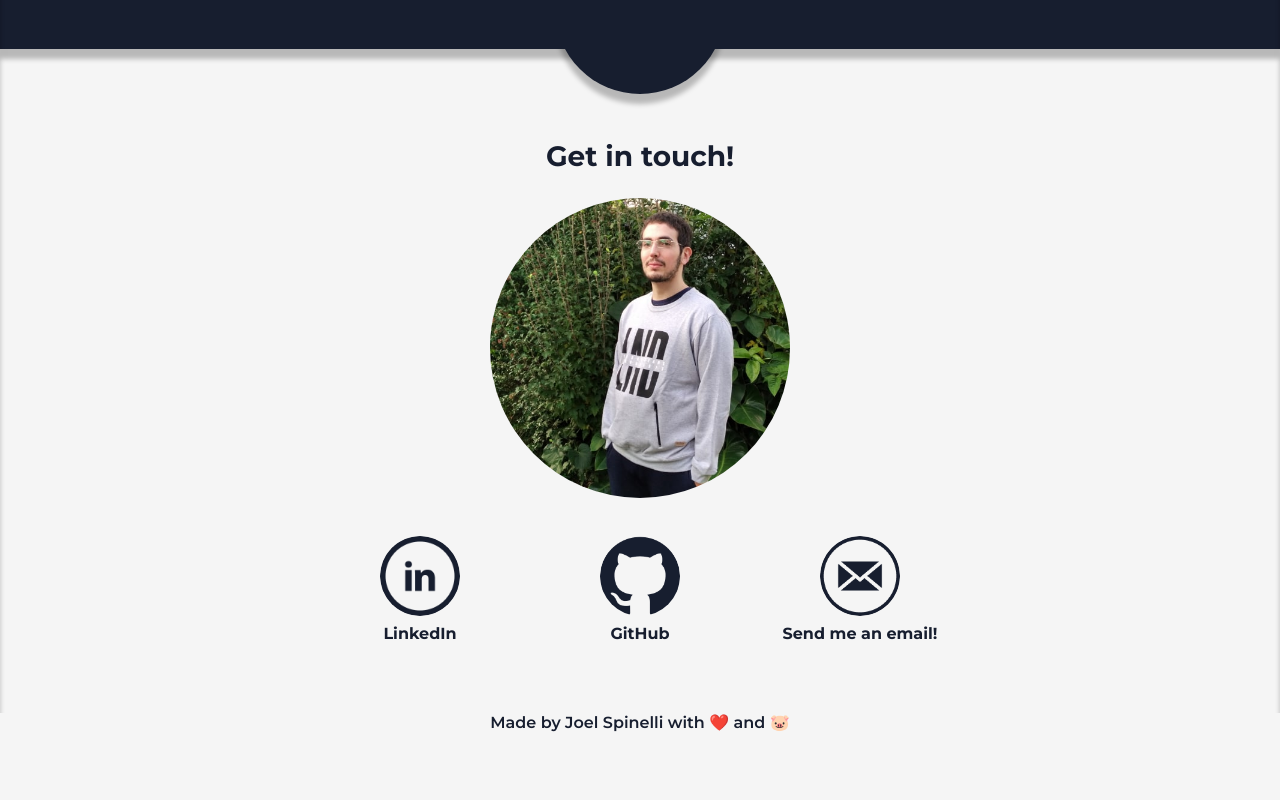
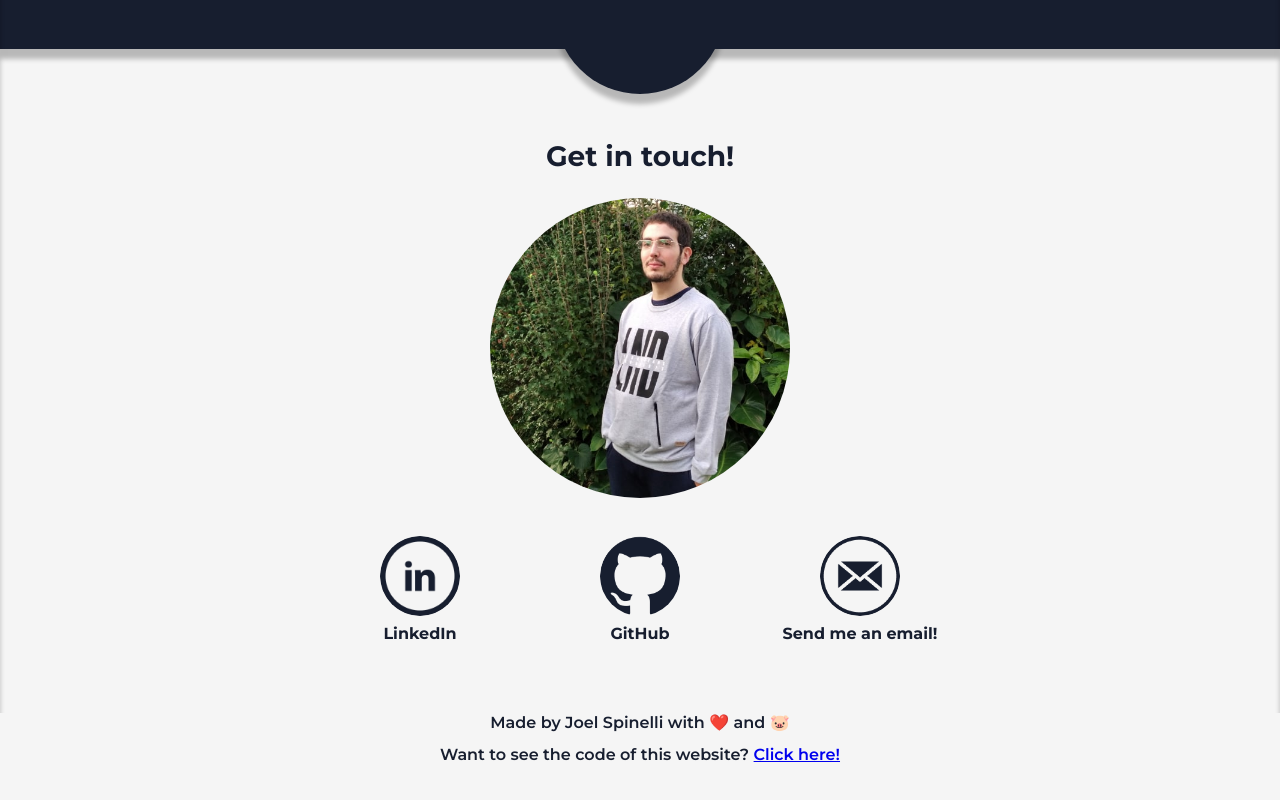
Before and after one commit to joelspi97/portfolio, a React (Create React App) app: page / in a window 1280 px wide. Shown: the part 1952-2752 px from the top of the page. Built offline with nearby package versions, Linux system fonts and the light colour scheme.

Commit message:
added link to github repository

```diff
--- a/src/App.jsx
+++ b/src/App.jsx
@@ -18,6 +18,8 @@ function App() {
       </main>
       <footer className="footer">
         <p>Made by Joel Spinelli with <span aria-label="love">❤️️</span> and <span aria-label="porcine power">🐷</span></p>
+        <br />
+        <p>Want to see the code of this website? <a href="https://github.com/joelspi97/portfolio" target="_blank" aria-label="Visit this website Github repository.">Click here!</a></p>
       </footer>
     </>
   );
--- a/src/scss/components/contact.scss
+++ b/src/scss/components/contact.scss
@@ -63,11 +63,17 @@
             .mail-icon {
                 @include icon(8rem, 8rem, "../../assets/icons/mail_icon-large.png");
             }
+
+            &:focus {
+                outline: 0.2rem solid $dark-blue;
+            }
+
+            &:hover span,
+            &:focus span {
+                background-color: rgb(255, 254, 199);
+            }
         }
-        a:hover span,
-        a:focus span {
-            background-color: rgb(255, 254, 199);
-        }
+
     }
 }
 
--- a/src/scss/components/footer.scss
+++ b/src/scss/components/footer.scss
@@ -10,7 +10,17 @@
     p {
         font-size: 1.4rem;
         font-weight: 600;
+    }
+
+    p:last-of-type {
         margin-bottom: 3rem;
+    }
+
+    a {
+        &:focus {
+            border-radius: 0.25rem;
+            outline: 0.2rem solid $dark-blue;
+        }
     }
 }
 
```
